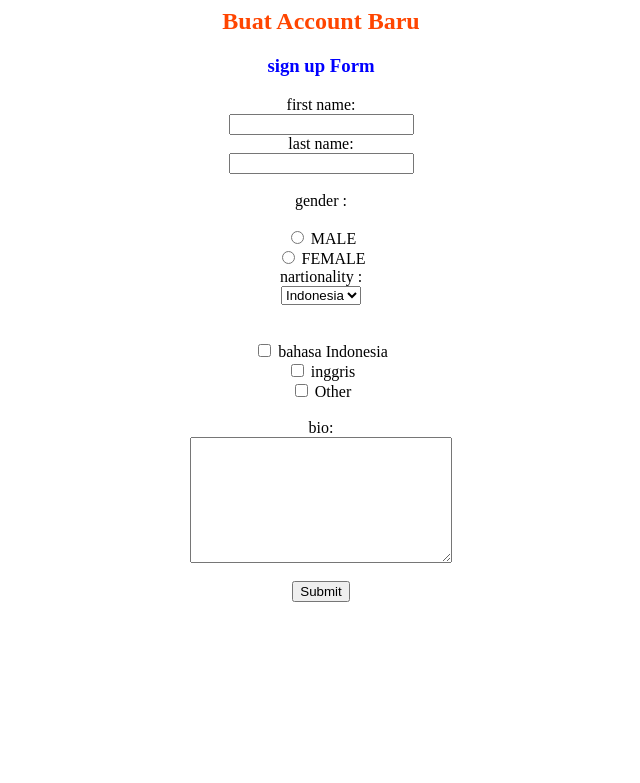
After one commit to melatimel/PakJum-PWB, a PHP site: page /form.php in a window 1280 px wide. The commit adds this page. Shown: the top 783 px of the page, without its empty margins (319-959 px from the left). Run offline with PHP 8.4, Linux system fonts and the light colour scheme.

Commit message:
tugas-php

```diff
--- /dev/null
+++ b/form.php
@@ -0,0 +1,47 @@
+<DOCTYPE html>
+<html lang="en">
+<head>
+  <link rel="stylesheet" href="style.css">
+    <meta charset="UTF-8">
+    <meta name="viewport" content="width=device-width, initial-scale=1.0">
+    <title>Form Sign Up</title>
+</head>
+<body>
+  <form action="welcome.php" method="post">
+ <h2>Buat Account Baru</h2>
+
+ <h3>sign up Form</h3>
+ <bentuk tindakan = "/action_page.php" >
+   <label for = "fname" >first name: </label><br>
+<input type = "teks" id = "fname" name = "fname" value =><br>
+<label for = "iname" >last name: </label><br>
+  <input type = "teks" id = "iname" name = "iname" name = "iname" value =><br><br>
+
+
+  <label for = "gender"> gender : </label><br></br>
+  <input type="radio" id="male" name="gender" value="MALE">
+  <label for="male">MALE</label><br>
+  <input type ="radio" id="female" name ="gender" value="female">
+  <label for ="female">FEMALE</label><br>
+
+ <label for ="nationality"> nartionality :</label><br>
+  <select id="nationality" name="nationality">
+    <option value="Indonesia">Indonesia</option>
+    <option value="inggris">inggris</option>
+      <option value="korea">korea</option><br></select>
+      <br>
+
+    <label for="language"></label><br></br>
+      <input type="checkbox" id="bahasa" name ="language" value="bahasa indonesia">
+      <label for="bahasa">bahasa Indonesia</label><br>
+      <input type="checkbox" id="inggris" name ="language" value="inggris">
+      <label for="inggris">inggris</label><br>
+      <input type="checkbox" id="other" name ="language" value="other">
+      <label for="other">Other</label><br></br>
+
+<label for="bio">bio:</label><br>
+  <textarea id="bio" name="bio" rows="8" cols="30"></textarea><br><br>
+  <input type="submit">
+</form>
+</body>
+</html>
--- a/index.html
+++ b/index.php
@@ -27,7 +27,7 @@
 <h2>cara bergabung ke media online</h2>
 <ol>
     <li>mengunjungi website ini</li>
-    <LI>mendaftarkan di <a href="form.html">Form sign up</a></LI>
+    <LI>mendaftarkan di <a href="form.php">Form sign up</a></LI>
     <li>selesai</li>
 </ol>
 </body>
```
Also changed, not shown: form.html (deleted, +0 -50 lines), welcome.php (renamed from tugaske3.html, +15 -0 lines).
